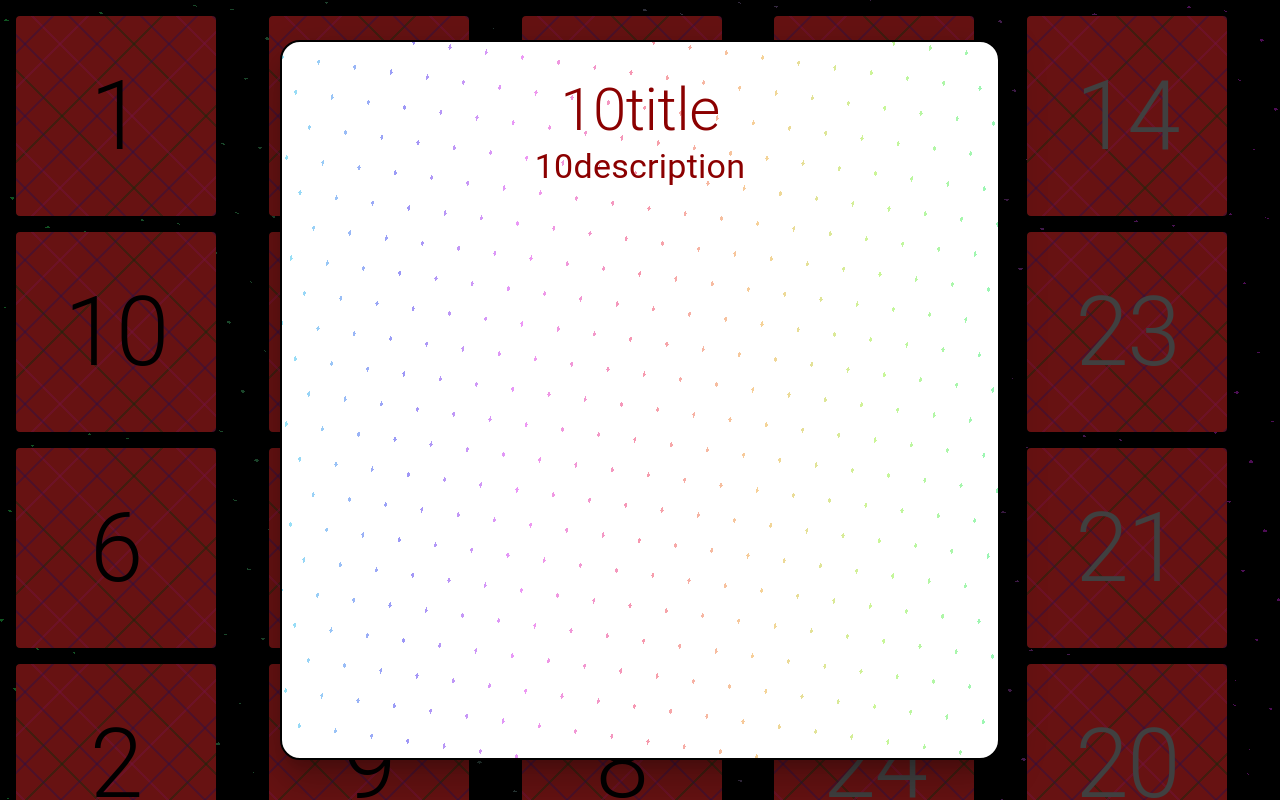
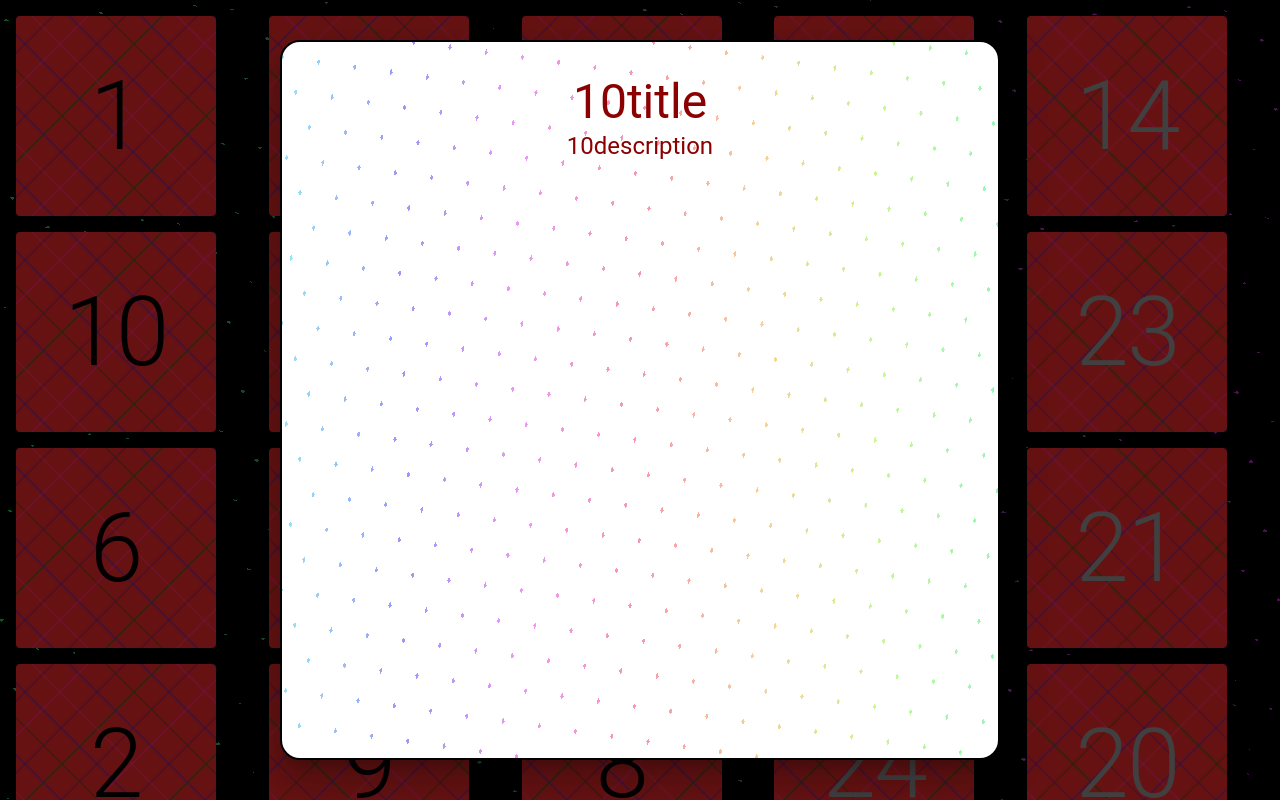
Before and after one commit to SoerenDit/climbing-coders, a React (Create React App) app in the folder christmas-calendar/: page / in a window 1280 px wide. Both pictures are taken after a click on the button "10". Shown: the top 800 px of the page. Built offline with nearby package versions, Linux system fonts and the light colour scheme.

Commit message:
Changed size of text in cards

```diff
--- a/christmas-calendar/src/components/Door.tsx
+++ b/christmas-calendar/src/components/Door.tsx
@@ -37,10 +37,10 @@ const Door = (props: { door: IDoor }) => {
                 aria-describedby="modal-modal-description"
             >
                 <Box id="snow" sx={modalStyle}>
-                    <Typography id="modal-modal-title" variant="h2" color="darkred">
+                    <Typography id="modal-modal-title" variant="h3" color="darkred">
                         {door.title}
                     </Typography>
-                    <Typography id="modal-modal-description" variant="h4" color="darkred">
+                    <Typography id="modal-modal-description" variant="h5" color="darkred">
                         {door.description}
                     </Typography>
                 </Box>
--- a/christmas-calendar/src/data/doors.json
+++ b/christmas-calendar/src/data/doors.json
@@ -42,7 +42,7 @@
     },
     {
       "day": 9,
-      "title": "I dag er det 9, december",
+      "title": "I dag er det 9. december",
       "description": "I gammel tid lavede man 100 squats den niende december. Det skal du også!"
     },
     {
```
